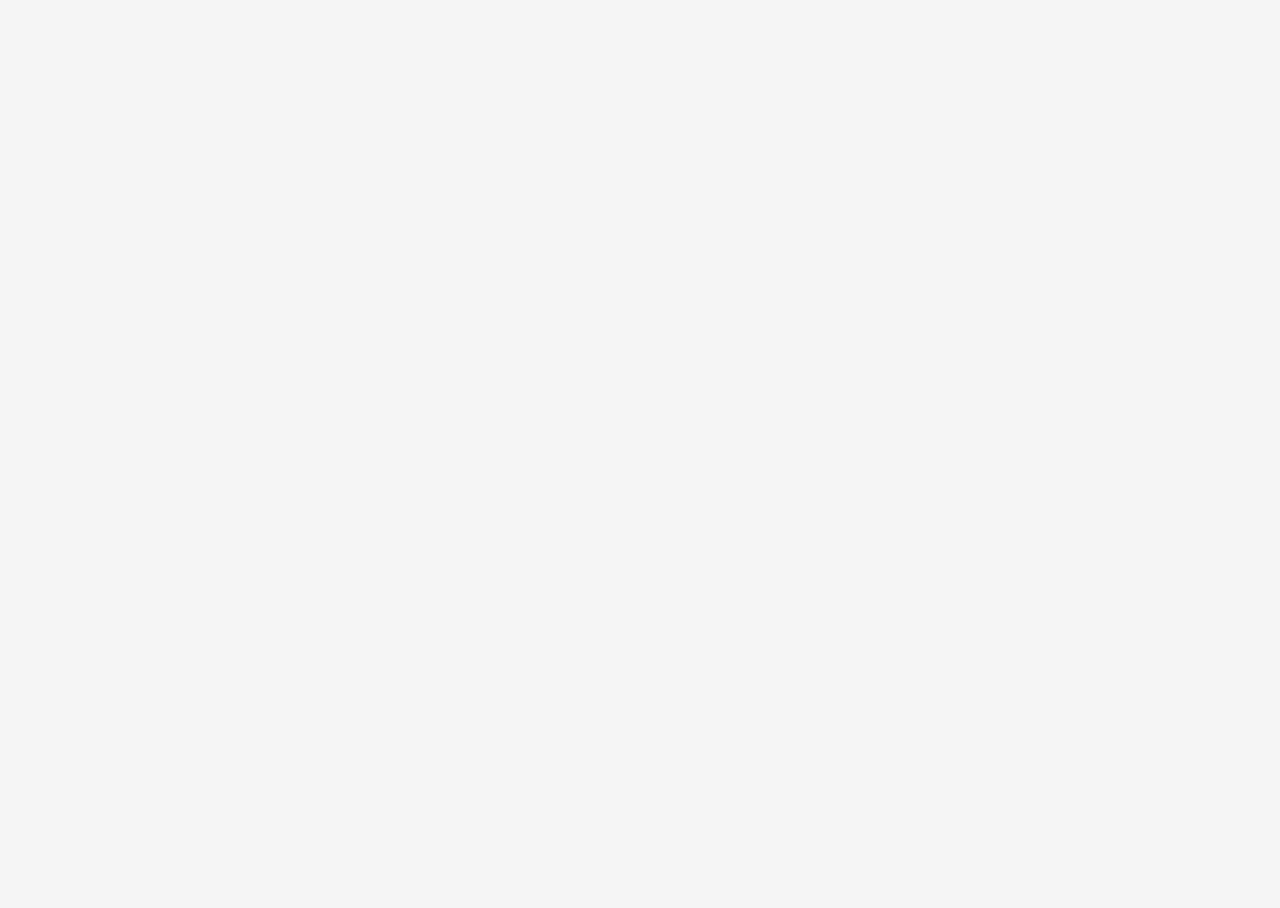
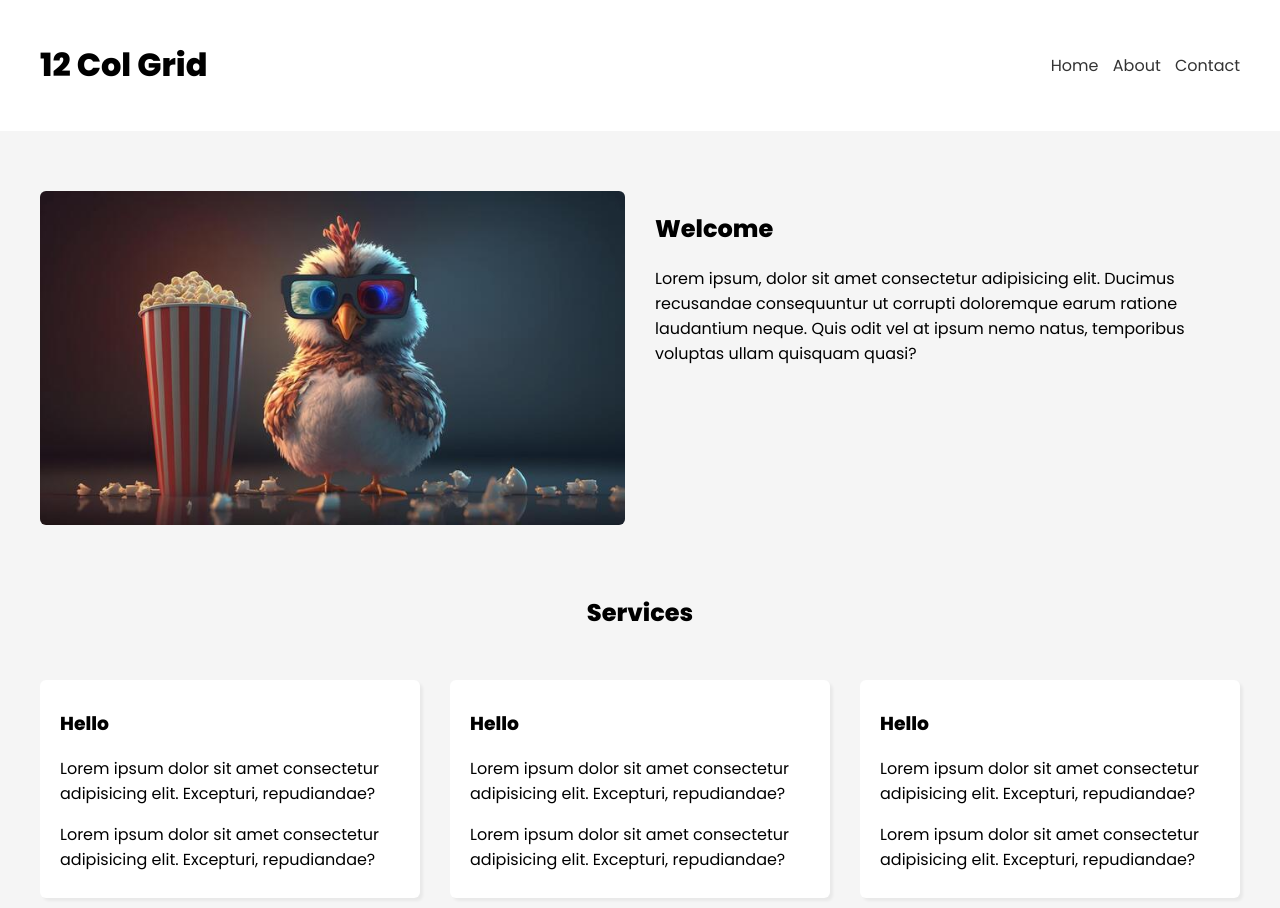
Before and after one commit to TharlyRodrigues/css-grid-layouts, a plain HTML site: page 6 - twelve-col/index.html in a window 1280 px wide. Before the commit the page ends 800 px from the top, so only its background shows below. Drawn offline with Linux system fonts and the light colour scheme.

Commit message:
grid 12columns css grid

```diff
--- a/6 - twelve-col/index.html
+++ b/6 - twelve-col/index.html
@@ -1,12 +1,65 @@
 <html lang="en">
-<head>
-  <meta charset="UTF-8">
-  <meta http-equiv="X-UA-Compatible" content="IE=edge">
-  <meta name="viewport" content="width=device-width, initial-scale=1.0">
-  <title>12-Column Grid</title>
-  <link rel="stylesheet" href="styles.css">
-</head>
-<body>
-
-</body>
+  <head>
+    <meta charset="UTF-8" />
+    <meta http-equiv="X-UA-Compatible" content="IE=edge" />
+    <meta name="viewport" content="width=device-width, initial-scale=1.0" />
+    <title>12-Column Grid</title>
+    <link rel="stylesheet" href="styles.css" />
+  </head>
+  <body>
+    <header class="grid">
+      <h1>12 Col Grid</h1>
+      <nav>
+        <a href="#">Home</a>
+        <a href="">About</a>
+        <a href="">Contact</a>
+      </nav>
+    </header>
+    <main class="grid">
+      <img src="/24063376-animado-frango-com-3d.jpg" alt="frango de oculos" />
+      <div class="welcome">
+        <h2>Welcome</h2>
+        <p>
+          Lorem ipsum, dolor sit amet consectetur adipisicing elit. Ducimus
+          recusandae consequuntur ut corrupti doloremque earum ratione
+          laudantium neque. Quis odit vel at ipsum nemo natus, temporibus
+          voluptas ullam quisquam quasi?
+        </p>
+      </div>
+      <h2>Services</h2>
+      <div class="card">
+        <h3>Hello</h3>
+        <p>
+          Lorem ipsum dolor sit amet consectetur adipisicing elit. Excepturi,
+          repudiandae?
+        </p>
+        <p>
+          Lorem ipsum dolor sit amet consectetur adipisicing elit. Excepturi,
+          repudiandae?
+        </p>
+      </div>
+      <div class="card">
+        <h3>Hello</h3>
+        <p>
+          Lorem ipsum dolor sit amet consectetur adipisicing elit. Excepturi,
+          repudiandae?
+        </p>
+        <p>
+          Lorem ipsum dolor sit amet consectetur adipisicing elit. Excepturi,
+          repudiandae?
+        </p>
+      </div>
+      <div class="card">
+        <h3>Hello</h3>
+        <p>
+          Lorem ipsum dolor sit amet consectetur adipisicing elit. Excepturi,
+          repudiandae?
+        </p>
+        <p>
+          Lorem ipsum dolor sit amet consectetur adipisicing elit. Excepturi,
+          repudiandae?
+        </p>
+      </div>
+    </main>
+  </body>
 </html>
--- a/6 - twelve-col/styles.css
+++ b/6 - twelve-col/styles.css
@@ -1,7 +1,82 @@
-@import url('https://fonts.googleapis.com/css2?family=Poppins:wght@200;400;500;600;800&family=VT323&display=swap');
+@import url("https://fonts.googleapis.com/css2?family=Poppins:wght@200;400;500;600;800&family=VT323&display=swap");
 
 body {
   margin: 0;
   font-family: "Poppins";
   background: #f5f5f5;
 }
+
+.grid {
+  display: grid;
+  grid-template-columns: repeat(12, 1fr);
+  gap: 30px;
+}
+
+header {
+  padding: 20px 40px;
+  background: #fff;
+  align-items: center;
+}
+
+header h1 {
+  grid-column: span 6;
+}
+
+header nav {
+  grid-column: 7 / span 6;
+  justify-self: end;
+}
+
+header nav a {
+  color: #333;
+  text-decoration: none;
+  margin-left: 10px;
+}
+
+main {
+  max-width: 1200px;
+  margin: 60px auto;
+  padding: 20px--;
+}
+
+main img {
+  grid-column: span 6;
+  width: 100%;
+  border-radius: 6px;
+}
+
+main .welcome {
+  grid-column: span 6;
+}
+
+main > h2 {
+  grid-column: span 12;
+  text-align: center;
+  font-size: 1.5em;
+  padding-top: 20px;
+}
+
+main .card {
+  grid-column: span 4;
+  background: #fff;
+  padding: 10px 20px;
+  border-radius: 6px;
+  box-shadow: 3px 3px 3px rgba(0, 0, 0, 0.05);
+}
+
+/* response */
+
+@media screen and (max-width: 960px) {
+  main img {
+    grid-column: 2 / span 10;
+  }
+
+  main .welcome {
+    grid-column: 3 / span 8;
+    text-align: center;
+  }
+
+  main .card {
+    grid-column: 3 / span 8;
+  }
+}
```
Also changed, not shown: 6 - twelve-col/24063376-animado-frango-com-3d.jpg (added).
